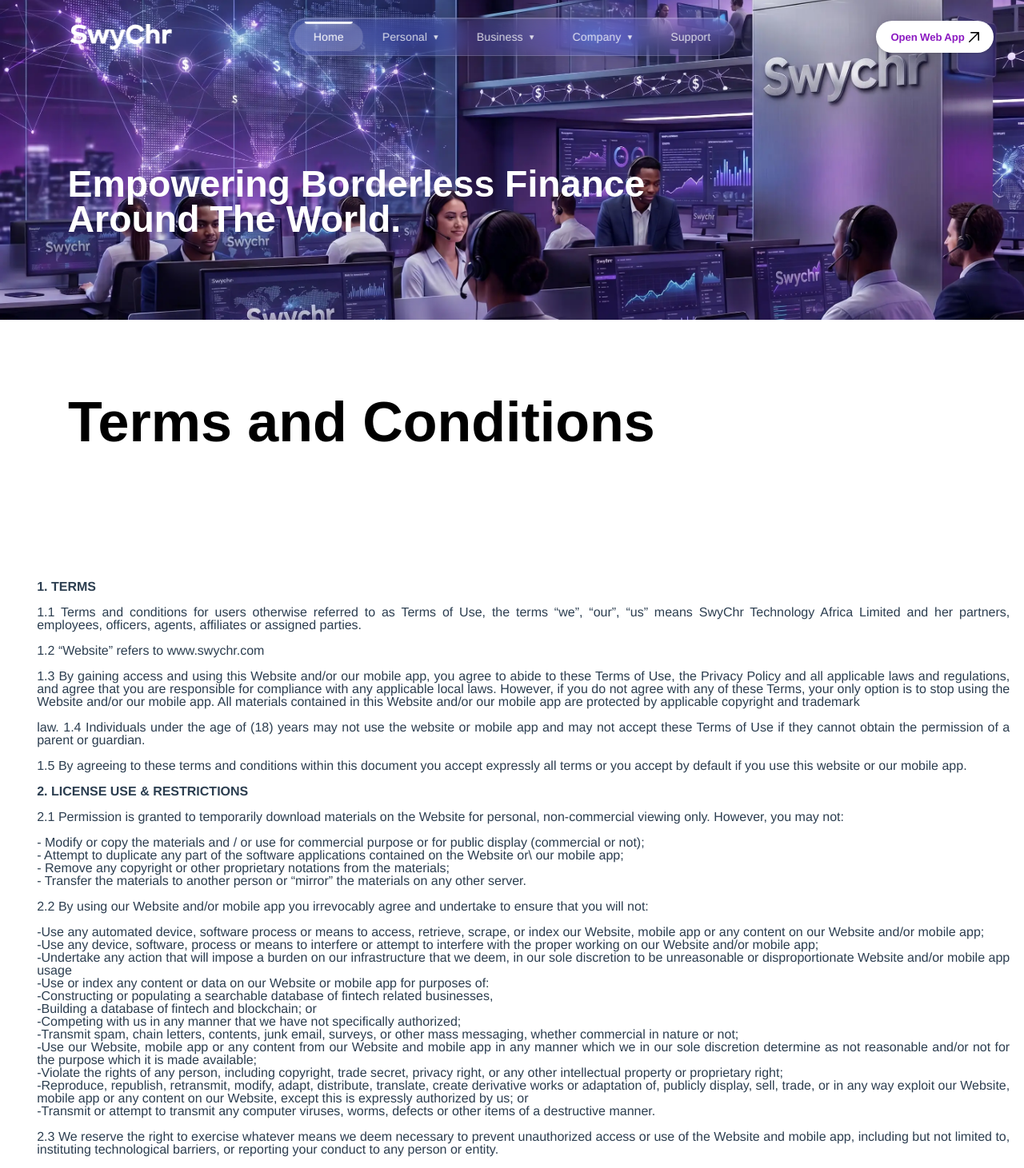
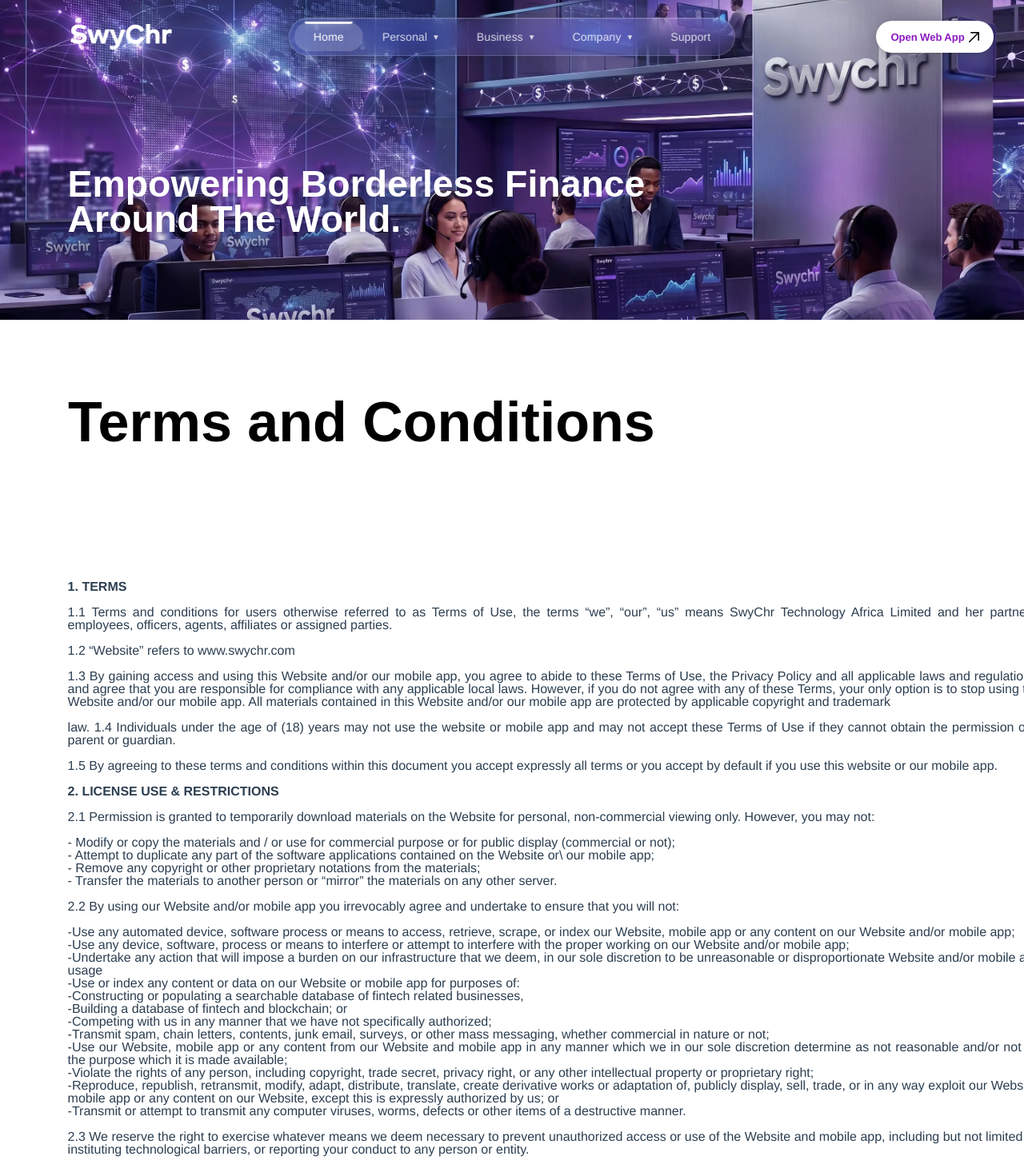
Before and after one commit to bertrand-wanda11/my-swychr-site, a Vue app: page /term in a window 1280 px wide. Shown: the top 1461 px of the page at 80% size. Built offline with nearby package versions, Linux system fonts and the light colour scheme.

Commit message:
free: terms

```diff
--- a/src/router/views/PrivacyView.vue
+++ b/src/router/views/PrivacyView.vue
@@ -383,6 +383,6 @@ import FooterView from '@/components/FooterView.vue';
 .termp{
   text-align: justify;
   line-height: 1;
-  margin-left: 3.61vw;
+  margin-left: 6.61vw;
 }
  </style>
--- a/src/router/views/TermView.vue
+++ b/src/router/views/TermView.vue
@@ -348,7 +348,7 @@ import FooterView from '@/components/FooterView.vue';
 .termp{
   text-align: justify;
   line-height: 1;
-  margin-left: 4.61vw;
+  margin-left: 6.61vw;
   width: 95%;
 }
  </style>
```
